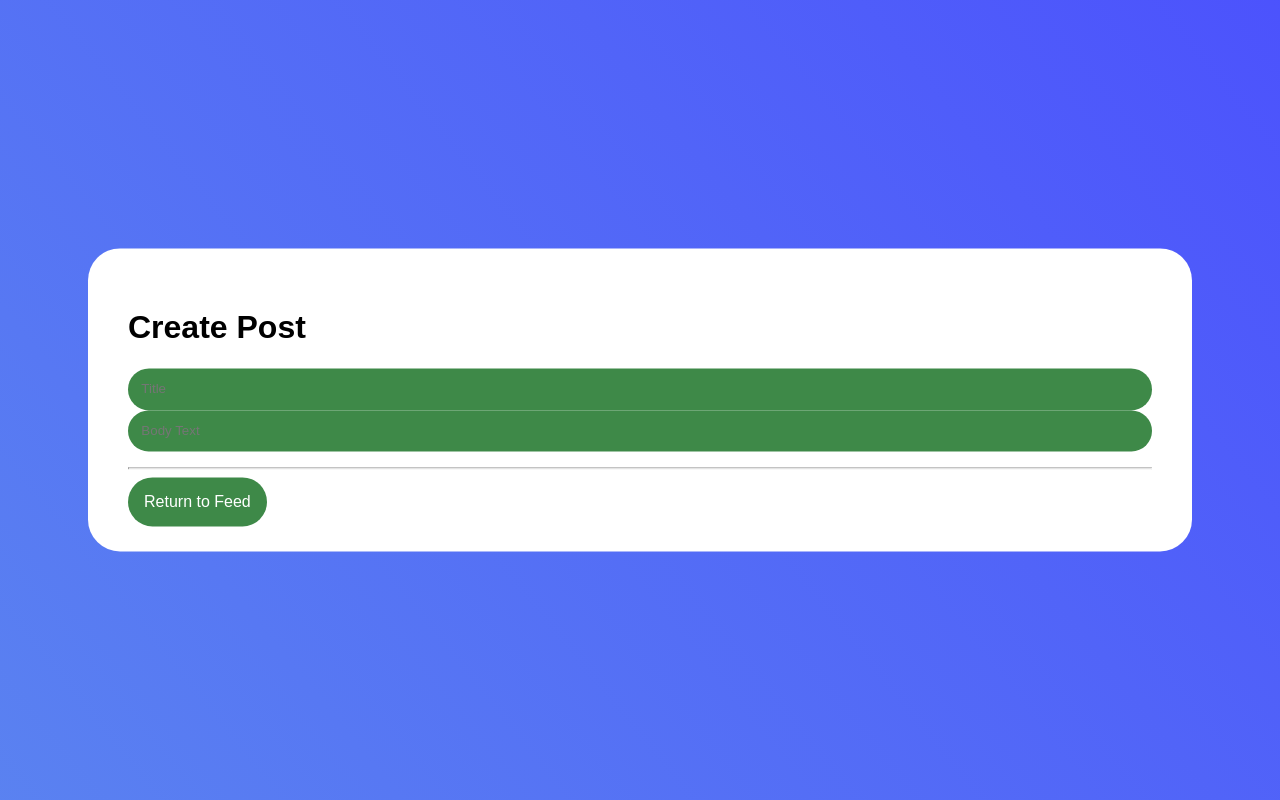
After one commit to AKhaz/djangoSite, a Django app: page /polling/createpost/ in a window 1280 px wide. The commit adds this page. Run offline with Django 3.2, Linux system fonts and the light colour scheme.

Commit message:
CreatePost View Creation

```diff
--- /dev/null
+++ b/polling/templates/polling/createPost.html
@@ -0,0 +1,14 @@
+{% load static %}
+<link rel="stylesheet" type="text/css" href="{% static 'polling/style.css' %}">
+<div class="VoteDiv">
+  <h1>Create Post</h1>
+  <form method="POST">
+    {% csrf_token %}
+    <input type="text" name = "Title" placeholder="Title"></input>
+    <input type="text" name = "BodyText" placeholder="Body Text"></input>
+  </form>
+  <hr></hr>
+  <div class="Space">
+    <a href = "{% url 'polling:index'%}">Return to Feed</a>
+  </div>
+</div>
--- a/polling/templates/polling/index.html
+++ b/polling/templates/polling/index.html
@@ -4,8 +4,8 @@
   <img class="PolarIcon" alt="Polar Icon" src="../../static/polling/images/polarIcon.png" width="180em">
   <hr></hr>
   {% if userLoggedIn %}
-    <p>Make your vote count <b>{{user.username}}</b>!</p>
-    <button>Create New Post</button>
+    <p>Make your vote count {{user.username}}!</p>
+    <a href="{% url 'polling:post' %}"><button href="{% url 'polling:post' %}">Create New Post</button></a>
     <form method="POST">
       {% csrf_token %}
       <input type="submit" class="LoginButton" name = "Logout" value = "Logout"></input>
@@ -40,7 +40,7 @@
             <input type="submit" class="LikeButton" name = "Like" value = "Like {{question.likes}}"></input>
             <input type="hidden" name="questionID" value={{question.id}}></input>
           </form>
-          <a href="{% url 'polling:detail' question.id %}""><button href="{% url 'polling:detail' question.id %}">&#129154;</button></a>
+          <a href="{% url 'polling:detail' question.id %}"><button href="{% url 'polling:detail' question.id %}">&#129154;</button></a>
         </div>
       {% endfor %}
       </ul>
--- a/polling/templates/polling/results.html
+++ b/polling/templates/polling/results.html
@@ -4,7 +4,7 @@
   <h1>{{ question.questionText}}</h1>
   <input type="submit" class="LikeButton" name="Like" value="Like {{question.likes}}""></input>
   {% for choice in question.choice_set.all %}
-    <p>{{ choice.choiceText}} -- {{choice.votes}} vote{{ choice.votes|pluralize}}</p>
+    <p>{{ choice.choiceText}} -- {{choice.votes}} vote{{ choice.votes|pluralize}} </p>
   {% endfor %}
   <hr></hr>
   <div class="Space">
--- a/polling/urls.py
+++ b/polling/urls.py
@@ -5,6 +5,7 @@ from . import views
 app_name = 'polling'
 urlpatterns = [
     path('', views.IndexView.as_view(), name='index'),
+    path('createpost/', views.PostView.as_view(), name='post'),
     path('<int:pk>/', views.DetailView.as_view(), name='detail'),
     path('<int:pk>/results/', views.ResultsView.as_view(), name='results'),
     path('<int:question_id>/vote/', views.vote, name='vote'),
--- a/polling/views.py
+++ b/polling/views.py
@@ -1,21 +1,19 @@
 from django.shortcuts import get_object_or_404, render
 from django.http import HttpResponse, HttpResponseRedirect
 from django.urls import reverse
-from django.views import generic
+from django.views import generic, View
 from django.utils import timezone
 from django.contrib.auth import authenticate, logout, login
 from django.contrib.auth.models import User
 from django.contrib.auth.hashers import make_password
-
-
 from .models import Choice, Question
 
-# Create your views here.
 class IndexView(generic.ListView):
     template_name = "polling/index.html"
     context_object_name = "latestQuestions"
 
     def checkLogIn(self, request):
+        # Double checks if the user is signed in, returns bool
         return request.user.is_authenticated
 
     def post(self, request):
@@ -34,6 +32,7 @@ class IndexView(generic.ListView):
             if "Logout" in request.POST.keys():
                 # Logs out the user
                 logout(request)
+                # Obviously sets the check for login to false, since the user just signed out
                 userLoggedIn = False
                 questions = self.get_queryset()
                 return render(request, "polling/index.html", {"latestQuestions": questions, "userLoggedIn": userLoggedIn})
@@ -91,17 +90,32 @@ class DetailView(generic.DetailView):
         """
         return Question.objects.filter(publicationDate__lte=timezone.now())
 
+class PostView(View):
+    template_name = 'polling/createPost.html'
+
+    def get(self, request):
+        return render(request, self.template_name, {})
+    def get_queryset(self):
+        """
+        Excludes any questions that aren't published yet.
+        """
+        return Question.objects.filter(publicationDate__lte=timezone.now())
+
 class ResultsView(generic.DetailView):
     model = Question
     template_name = 'polling/results.html'
 
 def vote(request, question_id):
+    # Get the question ID
     question = get_object_or_404(Question, pk = question_id)
     try:
+        # Gets the selected choice
         selected_choice = question.choice_set.get(pk = request.POST['choice'])
     except (KeyError, Choice.DoesNotExist):
+        # Returns with error message if no answer is selected
         return render(request, 'polling/detail.html', {'question' : question, 'error_message' : "No answer was selected."})
     else:
+        # Otherwise, add one to the votes and send the user to the results screen
         selected_choice.votes += 1
         selected_choice.save()
         return HttpResponseRedirect(reverse('polling:results', args = (question.id,)))
--- a/todo.txt
+++ b/todo.txt
@@ -1,5 +1,5 @@
 To Do:
 - Make tag searching in detail view possible.
-- 1 Like per Account
 - Better Vote Display
 - Create Post Functionality
+- Maybe User Page?
```
Also changed, not shown: polling/static/polling/style.css (+8 -3 lines), db.sqlite3.
